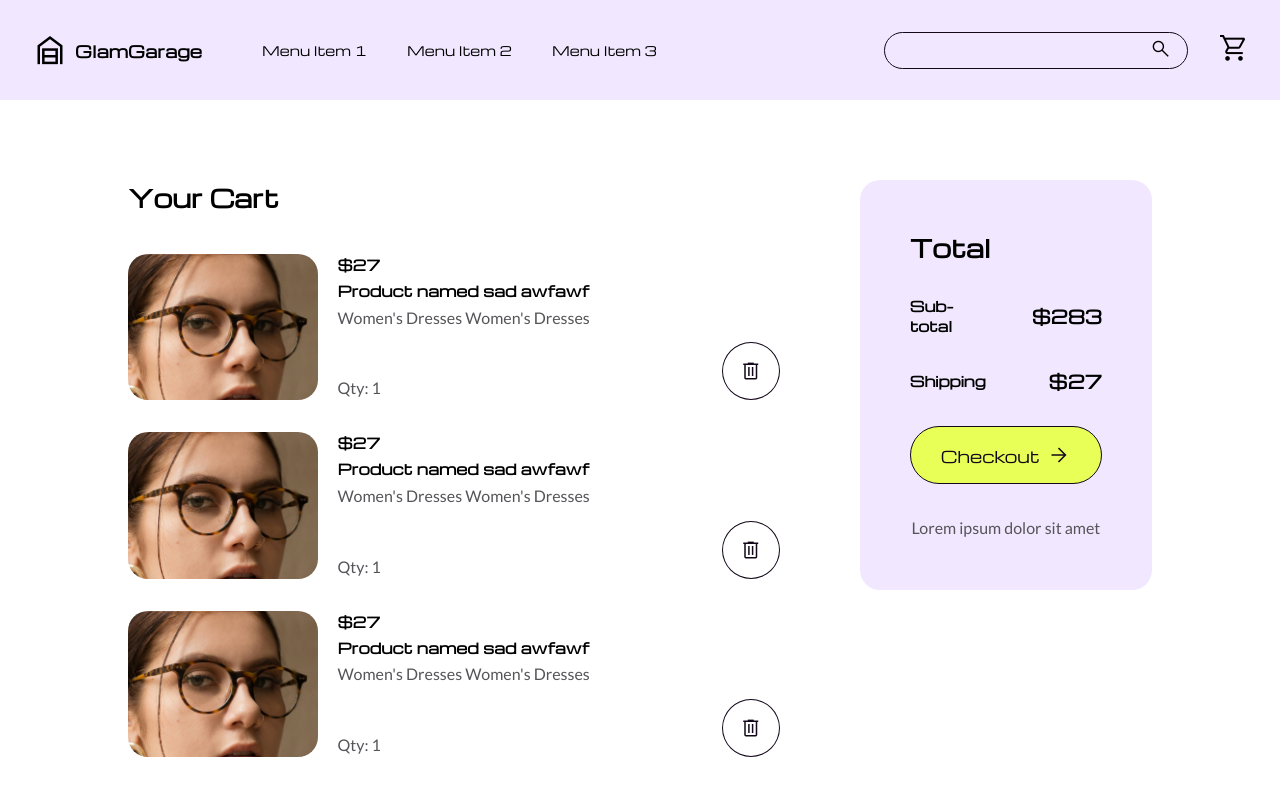
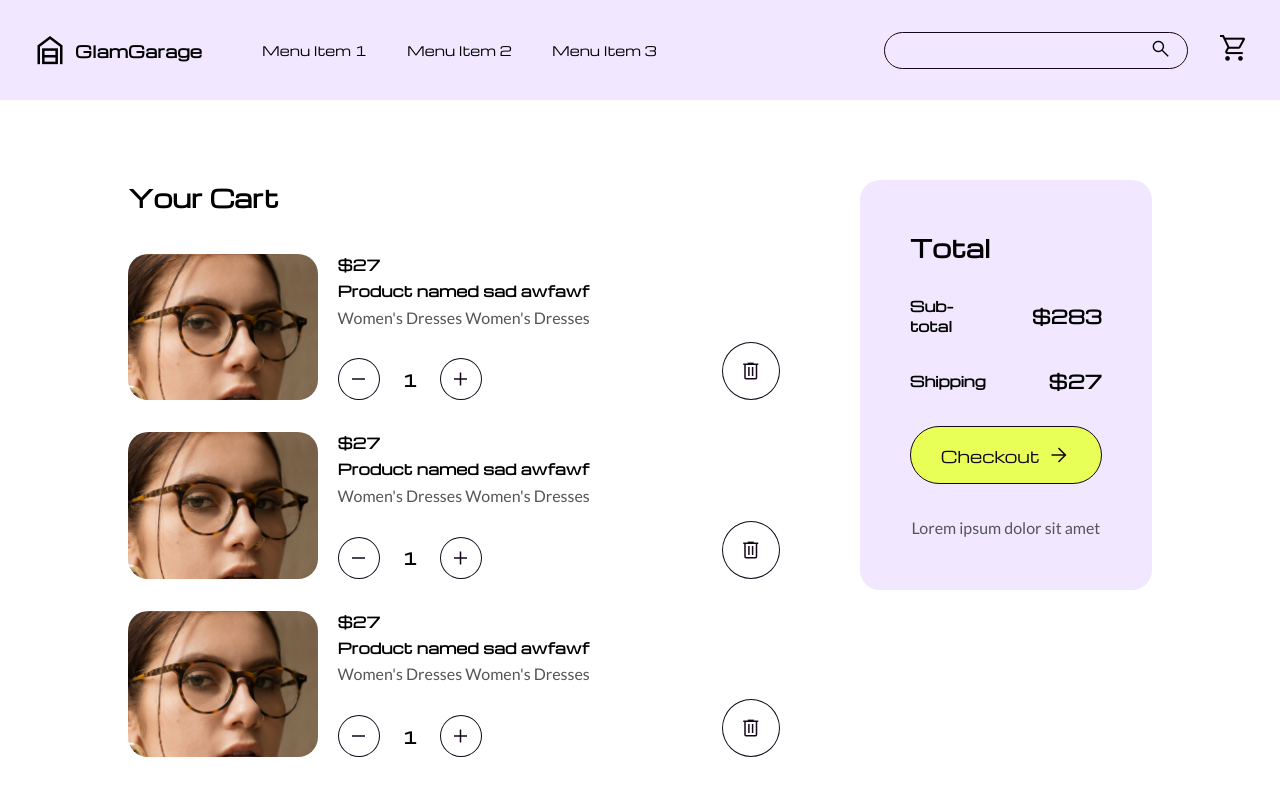
Before and after one commit to Healoz/glam-garage, a React (Create React App) app: page /cart in a window 1280 px wide. Shown: the top 787 px of the page. Built offline with nearby package versions, Linux system fonts and the light colour scheme.

Commit message:
finished cart page, starting implementing cart functionality

```diff
--- a/src/App.tsx
+++ b/src/App.tsx
@@ -12,6 +12,15 @@ import Cart from "./pages/Cart/Cart";
 function App() {
   // importing products from temp json file
   const [products, setProductsData] = useState<Product[]>(productsData);
+  const [cartItems, setCartItems] = useState<Product[]>([]);
+
+  function addProductToCart(product: Product): void {
+    setCartItems((prevCartItems) => {
+      const updatedCartItems = [...prevCartItems, product];
+
+      return updatedCartItems;
+    });
+  }
 
   return (
     <div className="App">
@@ -20,7 +29,10 @@ function App() {
         <div className="pageContent">
           <Routes>
             <Route path="" element={<Home products={products} />} />
-            <Route path="/product/:id" element={<ProductPage products={products} />} />
+            <Route
+              path="/product/:id"
+              element={<ProductPage products={products} />}
+            />
             <Route path="/cart" element={<Cart cartItems={products}></Cart>} />
           </Routes>
         </div>
--- a/src/components/Button/Button.tsx
+++ b/src/components/Button/Button.tsx
@@ -11,6 +11,7 @@ interface ButtonProps {
   fontSize?: number;
   isCircle: boolean;
   fillsSpace: boolean;
+  customPadding?: number;
   onClickFunction?: () => void;
 }
 
@@ -22,6 +23,7 @@ const Button: React.FC<ButtonProps> = ({
   fontSize,
   isCircle,
   fillsSpace,
+  customPadding,
   onClickFunction,
 }) => {
   const colourSchemeClass =
@@ -33,7 +35,11 @@ const Button: React.FC<ButtonProps> = ({
       ? styles.white
       : styles.defaultColour;
 
-  const fontSizeClass = { fontSize: fontSize };
+  // check if custom font size or padding have been provided
+  const fontSizeStyle = fontSize ? { fontSize: fontSize } : {};
+  const paddingStyle = customPadding ? { padding: customPadding } : {};
+
+  const combinedStyles = { ...fontSizeStyle, ...paddingStyle };
 
   return (
     <div
@@ -42,7 +48,11 @@ const Button: React.FC<ButtonProps> = ({
       } ${styles.button}`}
       onClick={onClickFunction}
     >
-      <Link className={colourSchemeClass} to={buttonLink} style={fontSizeClass}>
+      <Link
+        className={colourSchemeClass}
+        to={buttonLink}
+        style={combinedStyles}
+      >
         {buttonText}
         <span className="material-symbols-outlined">{iconCode}</span>
       </Link>
--- a/src/components/CartItem/CartItem.module.css
+++ b/src/components/CartItem/CartItem.module.css
@@ -40,3 +40,14 @@
 .productInfo .info h4 {
     font-size: 0.9rem;
 }
+
+.quantityAdjust {
+  display: flex;
+  align-items: center;
+  gap: 1.4rem;
+  margin-right: 2rem;
+}
+
+.quantityAdjust h2 {
+  font-size: 16px;
+}
--- a/src/components/CartItem/CartItem.tsx
+++ b/src/components/CartItem/CartItem.tsx
@@ -4,10 +4,10 @@ import ColourScheme from "../../enums/ColourScheme";
 import dummyImg from "../../assets/images/carlos-vaz-KP4bxnxAilU-unsplash.jpg";
 
 interface CartItemProps {
-
+  quantityAdjust: boolean;
 }
 
-const CartItem: React.FC<CartItemProps> = ({}) => {
+const CartItem: React.FC<CartItemProps> = ({ quantityAdjust }) => {
   return (
     <div className={styles.cartItem}>
       <div
@@ -20,7 +20,10 @@ const CartItem: React.FC<CartItemProps> = ({}) => {
           <h4>Product named sad awfawf</h4>
           <p>Women's Dresses Women's Dresses</p>
           <div className={styles.qntyAndBtn}>
-                <p>Qty: 1</p>
+            <div className={styles.quantity}>
+              {/* render quantity depending on if you can adjust it or not */}
+              {quantityAdjust ? <QuantityButtons /> : <p>Qty: 1</p>}
+            </div>
             <Button
               colourScheme={ColourScheme.Secondary}
               iconCode="delete"
@@ -33,6 +36,30 @@ const CartItem: React.FC<CartItemProps> = ({}) => {
       </div>
     </div>
   );
-}
+};
+
+const QuantityButtons = () => {
+  return (
+    <div className={styles.quantityAdjust}>
+      <Button
+        colourScheme={ColourScheme.Secondary}
+        iconCode="remove"
+        buttonLink=""
+        isCircle={true}
+        fillsSpace={false}
+        customPadding={8}
+      />
+      <h2>1</h2>
+      <Button
+        colourScheme={ColourScheme.Secondary}
+        iconCode="add"
+        buttonLink=""
+        isCircle={true}
+        fillsSpace={false}
+        customPadding={8}
+      />
+    </div>
+  );
+};
 
 export default CartItem;
--- a/src/components/CartPopout/CartPopout.tsx
+++ b/src/components/CartPopout/CartPopout.tsx
@@ -27,12 +27,12 @@ const CartPopout: React.ForwardRefRenderFunction<HTMLDivElement, CartPopoutProps
           </button>
         </div>
         <div className={styles.cartScroll}>
-          <CartItem />
-          <CartItem />
-          <CartItem />
-          <CartItem />
-          <CartItem />
-          <CartItem />
+          <CartItem quantityAdjust={false} />
+          <CartItem quantityAdjust={false} />
+          <CartItem quantityAdjust={false} />
+          <CartItem quantityAdjust={false} />
+          <CartItem quantityAdjust={false} />
+          <CartItem quantityAdjust={false} />
         </div>
         <div className={styles.total}>
           <h4>Total</h4>
--- a/src/pages/Cart/Cart.module.css
+++ b/src/pages/Cart/Cart.module.css
@@ -62,7 +62,7 @@
     }
 
     .totalBox {
-        padding: 5rem 10vw 5rem 10vw;
+        padding: 5rem 30% 5rem 30%;
     }
 }
 
--- a/src/pages/Cart/Cart.tsx
+++ b/src/pages/Cart/Cart.tsx
@@ -15,10 +15,10 @@ const Cart: React.FC<CartProps> = ({ cartItems }) => {
       <div className={styles.cartGridContainer}>
         <h1>Your Cart</h1>
         <div className={styles.cartGrid}>
-          <CartItem />
-          <CartItem />
-          <CartItem />
-          <CartItem />
+          <CartItem quantityAdjust={true} />
+          <CartItem quantityAdjust={true} />
+          <CartItem quantityAdjust={true} />
+          <CartItem quantityAdjust={true} />
         </div>
       </div>
       <div className={styles.totalBox}>
```
Lines whose indentation alone changed are shown as unchanged.
